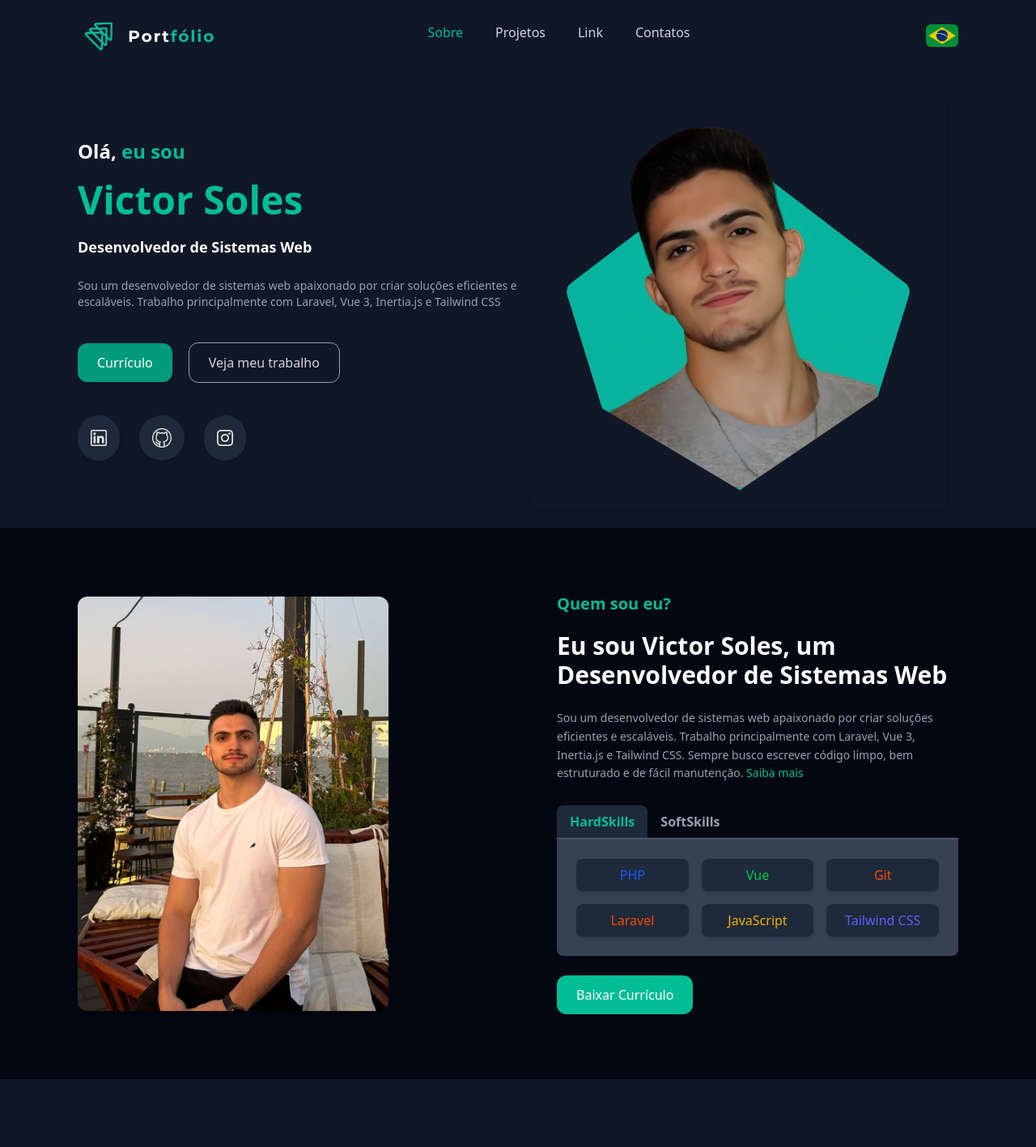
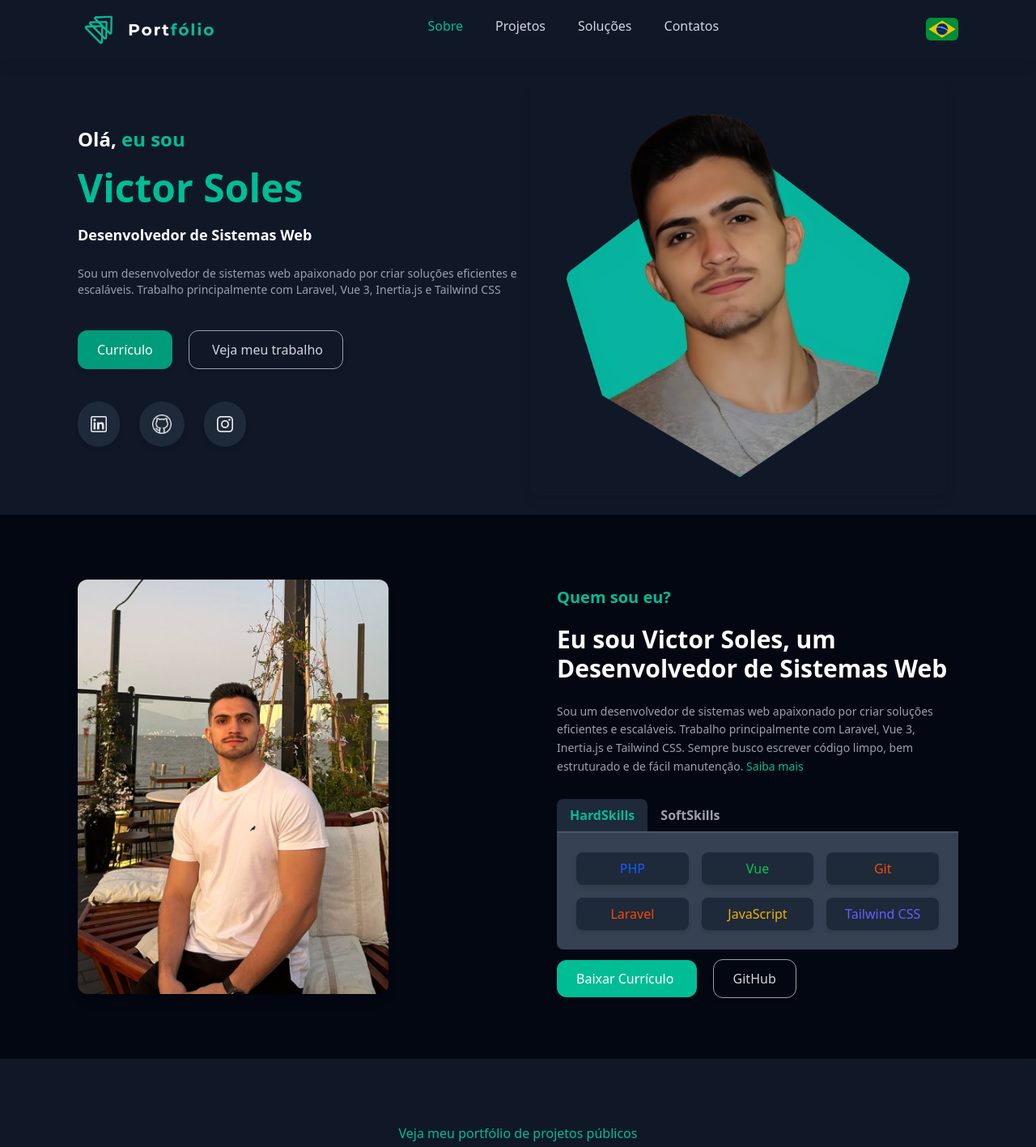
Before and after one commit to victorsoles/portfolio, a Vue app: page / in a window 1280 px wide. Shown: the top 1417 px of the page at 81% size. Built offline with nearby package versions, Linux system fonts and the light colour scheme.

Commit message:
Adicionando dados veridicos

```diff
--- a/index.html
+++ b/index.html
@@ -2,7 +2,7 @@
 <html lang="pt-BR">
   <head>
     <meta charset="UTF-8" />
-    <link rel="icon" type="image/svg+xml" href="/vite.svg" />
+    <link rel="icon" type="image" href="/images/logo-simples.png" />
     <meta name="viewport" content="width=device-width, initial-scale=1.0" />
     <title>Portfólio - Victor Soles</title>
   </head>
--- a/src/App.vue
+++ b/src/App.vue
@@ -19,3 +19,9 @@
     import Contact from './components/Contact.vue';
     import Footer from './components/Footer.vue';
 </script>
+
+<style>
+html {
+  scroll-behavior: smooth;
+}
+</style>
--- a/src/components/About.vue
+++ b/src/components/About.vue
@@ -1,5 +1,5 @@
 <template>
-    <section class="bg-gray-950">
+    <section id="about" class="bg-gray-950">
         <div class="text-white py-20 px-8 mx-auto max-w-6xl">
             <div class="flex flex-col md:flex-row max-w-6xl mx-auto items-center">
                 <!-- Imagem -->
@@ -44,9 +44,12 @@
 
                         <div class="bg-gray-700 p-6 rounded-b-lg">
                             <div v-show="activeTab === 'soft'" class="grid grid-cols-3 gap-4">
-                                <div class="p-2 bg-gray-800 text-white text-center rounded-lg shadow-md">Comunicação</div>
+                                <div class="p-2 bg-gray-800 text-white text-center rounded-lg shadow-md">Comunicação Eficaz</div>
                                 <div class="p-2 bg-gray-800 text-white text-center rounded-lg shadow-md">Trabalho em Equipe</div>
                                 <div class="p-2 bg-gray-800 text-white text-center rounded-lg shadow-md">Resolução de Problemas</div>
+                                <div class="p-2 bg-gray-800 text-white text-center rounded-lg shadow-md">Adaptabilidade e Proatividade</div>
+                                <div class="p-2 bg-gray-800 text-white text-center rounded-lg shadow-md">Inteligência Emocional</div>
+                                <div class="p-2 bg-gray-800 text-white text-center rounded-lg shadow-md">Gestão do tempo</div>
                             </div>
 
                             <div v-show="activeTab === 'hard'" class="grid grid-cols-3 gap-4">
@@ -61,9 +64,21 @@
                     </div>
 
                     <!-- Botão -->
-                    <button class="background-green text-white px-6 py-3 rounded-xl shadow-md hover:bg-green-400 transition">
+                    <a
+                        href="/portfolio/Victor-Soles-Curriculo.pdf"
+                        download="Victor-Soles-Curriculo.pdf"
+                        class="background-green text-white px-6 py-3 mr-5 rounded-xl shadow-md hover:bg-green-400 transition"
+                    >
                         Baixar Currículo
-                    </button>
+                    </a>
+
+                    <a
+                        href="https://github.com/victorsoles"
+                        target="_blank"
+                        class="text-gray-300 px-6 py-3 my-2 rounded-xl border-1 border-gray-400 shadow-md hover:bg-gray-700 cursor-pointer"
+                    >
+                        GitHub
+                    </a>
                 </div>
             </div>
         </div>
--- a/src/components/Contact.vue
+++ b/src/components/Contact.vue
@@ -1,5 +1,5 @@
 <template>
-    <section class="bg-gray-900 text-white py-16 px-8">
+    <section id="contact" class="bg-gray-900 text-white py-16 px-8">
         <div class="max-w-6xl mx-auto grid grid-cols-1 md:grid-cols-2 gap-8">
             <!-- Texto de Contato -->
             <div class="flex flex-col justify-center">
@@ -12,7 +12,7 @@
                 </p>
                 <div class="flex justify-center md:justify-start space-x-6 mt-8">
                     <a
-                        href="https://w.app/victorsoles"
+                        href="https://wa.me/5518996962987?text=Ol%C3%A1%2C%20vim%20pelo%20seu%20portf%C3%B3lio"
                         target="_blank"
                         class="background-green-hover p-4 rounded-full shadow-md hover:bg-gray-700 transition flex items-center justify-center"
                     >
--- a/src/components/Features.vue
+++ b/src/components/Features.vue
@@ -1,5 +1,5 @@
 <template>
-    <section class="bg-gray-950 text-white py-20 px-8">
+    <section id="features" class="bg-gray-950 text-white py-20 px-8">
         <div class="max-w-6xl mx-auto">
             <!-- Título -->
             <h3 class="text-verde text-center font-medium mb-5">
--- a/src/components/HeroSection.vue
+++ b/src/components/HeroSection.vue
@@ -1,5 +1,5 @@
 <template>
-    <section class="bg-gray-900">
+    <section id="hero" class="bg-gray-900">
         <div
             class="text-white py-6 px-8 flex flex-col mx-auto max-w-6xl md:flex-row items-center justify-between"
         >
@@ -15,16 +15,20 @@
                     Trabalho principalmente com Laravel, Vue 3, Inertia.js e Tailwind CSS
                 </p>
 
-                <button
-                    class="background-green-hover text-white px-6 py-3 my-2 mr-5 rounded-xl shadow-md cursor-pointer"
+                <a
+                    href="/portfolio/Victor-Soles-Curriculo.pdf"
+                    download="Victor-Soles-Curriculo.pdf"
+                    class="background-green-hover text-white px-6 py-3 my-2 mr-5 rounded-xl shadow-md inline-block"
                 >
                     Currículo
-                </button>
-                <button
+                </a>
+
+                <a
+                    href="#projects"
                     class="text-gray-300 px-6 py-3 my-2 rounded-xl border-1 border-gray-400 shadow-md hover:bg-gray-700 cursor-pointer"
                 >
                     Veja meu trabalho
-                </button>
+                </a>
 
                 <!-- Ícones sociais -->
                 <div class="flex justify-center md:justify-start space-x-6 mt-8">
--- a/src/components/Navbar.vue
+++ b/src/components/Navbar.vue
@@ -1,7 +1,7 @@
 <template>
-    <nav class="bg-gray-900">
+    <nav class="bg-gray-900 sticky w-full top-0 z-50 shadow-lg">
         <div class="mx-auto max-w-6xl px-4 py-3 sm:px-6 lg:px-8">
-            <div class="relative flex h-16 items-center justify-between">
+            <div class="relative flex h-12 items-center justify-between">
                 <div class="absolute inset-y-0 left-0 flex items-center sm:hidden">
                     <!-- Mobile menu button-->
                     <button type="button" class="relative inline-flex items-center justify-center rounded-md p-2 text-gray-400 hover:bg-gray-700 hover:text-white focus:ring-2 focus:ring-white focus:outline-hidden focus:ring-inset" aria-controls="mobile-menu" aria-expanded="false">
@@ -29,24 +29,26 @@
                 </div> -->
                 <div class="flex flex-1 items-center justify-center sm:items-stretch sm:justify-start">
                     <div class="sm:ml-8 md:ml-0">
-                        <img class="h-12 w-auto" src="/images/logo.png" alt="Your Company">
+                        <a href="hero">
+                            <img class="h-12 w-auto" src="/images/logo.png" alt="Your Company">
+                        </a>
                     </div>
                     <div class="hidden sm:ml-8 md:ml-25 lg:ml-60 sm:block">
                         <div class="flex space-x-4">
                             <!-- Current: "bg-gray-900 text-white", Default: "text-gray-300 hover:bg-gray-700 hover:text-white" -->
-                            <a href="#" class="group rounded-md px-3 py-2 text-md font-medium text-verde transition duration-300" aria-current="page">
+                            <a href="#about" class="group rounded-md px-3 py-2 text-md font-medium text-verde transition duration-300" aria-current="page">
                                 Sobre
                                 <span class="block max-w-0 group-hover:max-w-full transition-all duration-500 h-0.5 bg-gray-300"></span>
                             </a>
-                            <a href="#" class="group rounded-md px-3 py-2 text-md font-medium text-gray-300 transition duration-300">
+                            <a href="#projects" class="group rounded-md px-3 py-2 text-md font-medium text-gray-300 transition duration-300">
                                 Projetos
                                 <span class="block max-w-0 group-hover:max-w-full transition-all duration-500 h-0.5 background-green"></span>
                             </a>
-                            <a href="#" class="group rounded-md px-3 py-2 text-md font-medium text-gray-300 transition duration-300">
-                                Link
+                            <a href="#features" class="group rounded-md px-3 py-2 text-md font-medium text-gray-300 transition duration-300">
+                                Soluções
                                 <span class="block max-w-0 group-hover:max-w-full transition-all duration-500 h-0.5 background-green"></span>
                             </a>
-                            <a href="#" class="group rounded-md px-3 py-2 text-md font-medium text-gray-300 transition duration-300">
+                            <a href="#contact" class="group rounded-md px-3 py-2 text-md font-medium text-gray-300 transition duration-300">
                                 Contatos
                                 <span class="block max-w-0 group-hover:max-w-full transition-all duration-500 h-0.5 background-green"></span>
                             </a>
--- a/src/components/Projects.vue
+++ b/src/components/Projects.vue
@@ -1,5 +1,5 @@
 <template>
-    <section class="bg-gray-900 text-white py-20 px-8">
+    <section id="projects" class="bg-gray-900 text-white py-20 px-8">
         <div class="max-w-6xl mx-auto">
             <!-- Título -->
             <h3 class="text-verde text-center font-medium mb-4">
```
Also changed, not shown: 1 other file (tests, documents, lock files or other folders).
